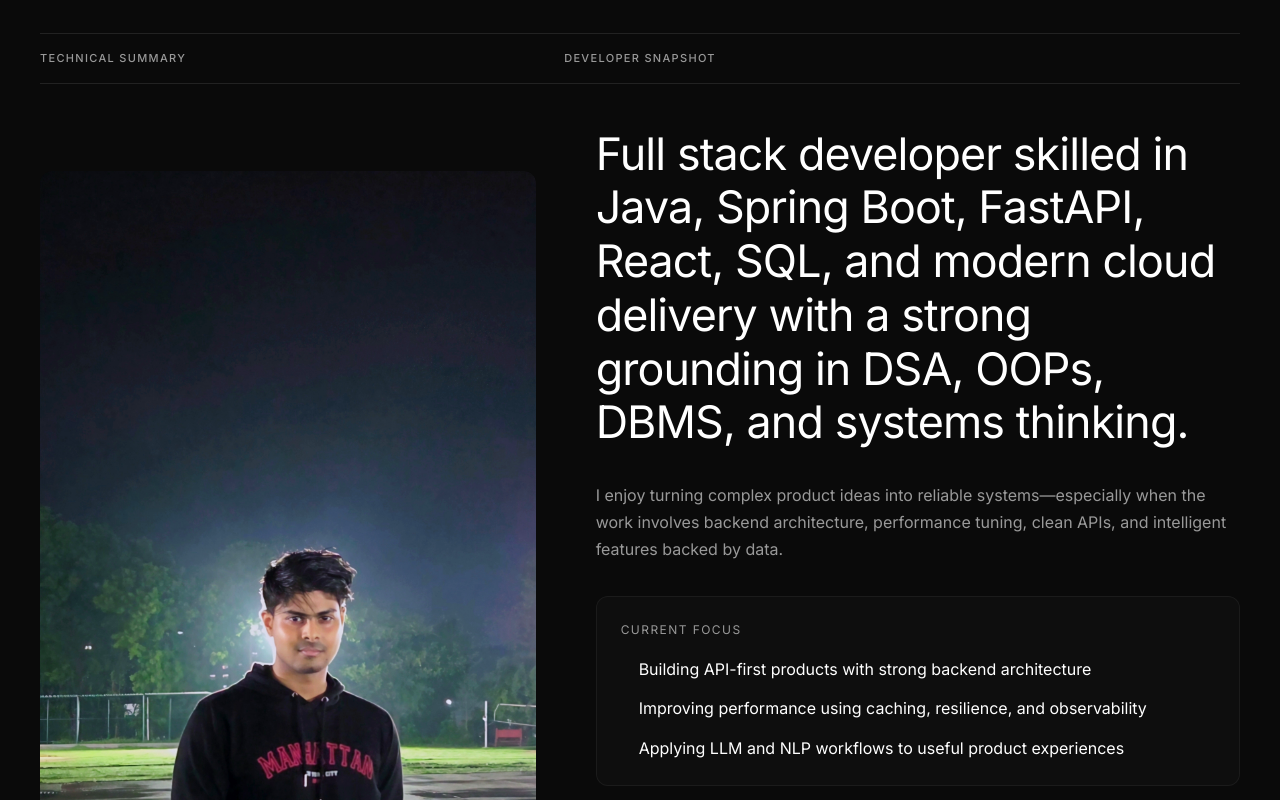
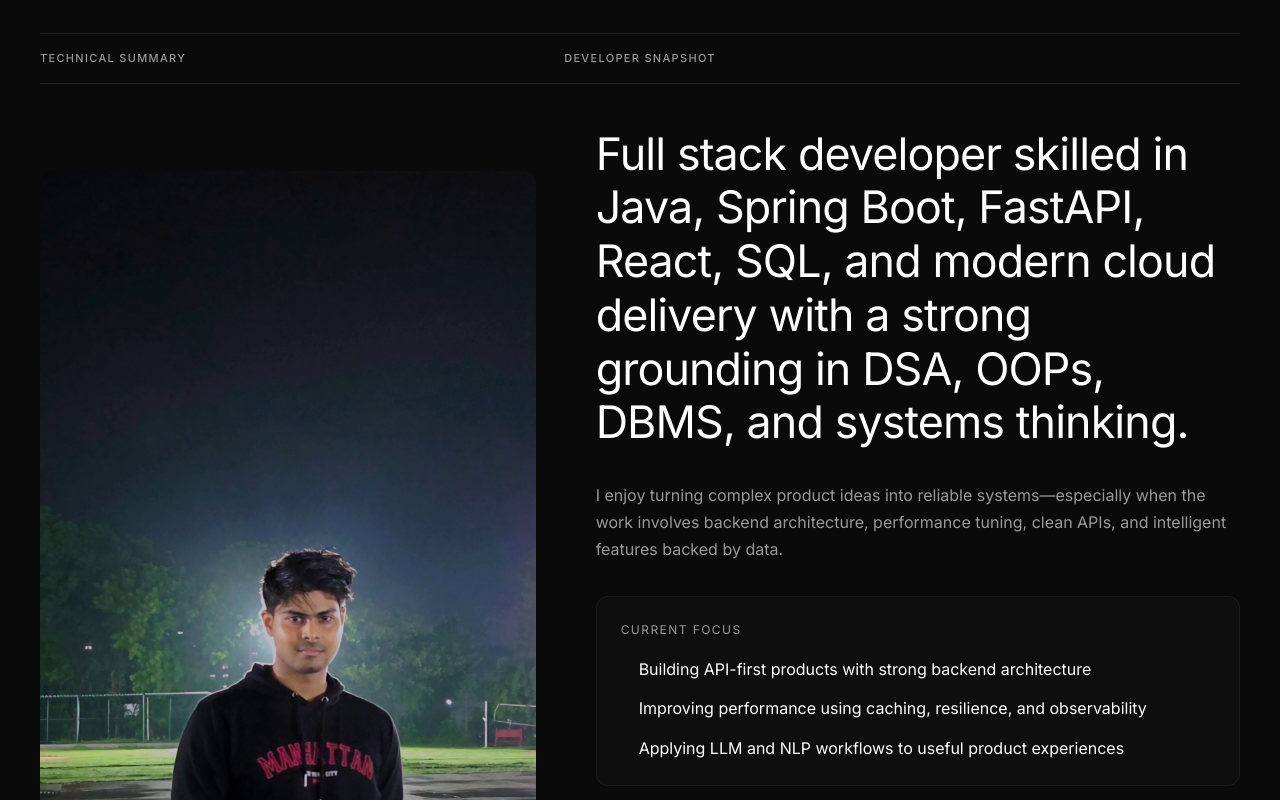
Before and after one commit to subh-ghosh/my-portfolio, a React (Vite) app: page / in a window 1280 px wide. Shown: the part 1200-2000 px from the top of the page. Built offline with nearby package versions, Linux system fonts and the light colour scheme.

Commit message:
Darken large profile picture slightly

```diff
--- a/src/components/About.css
+++ b/src/components/About.css
@@ -41,7 +41,7 @@
   object-fit: cover;
   object-position: top center;
   opacity: 1;
-  filter: contrast(1.15) saturate(1.05);
+  filter: contrast(1.15) brightness(0.85) saturate(1.05);
 }
 
 .about__image-placeholder {
```
